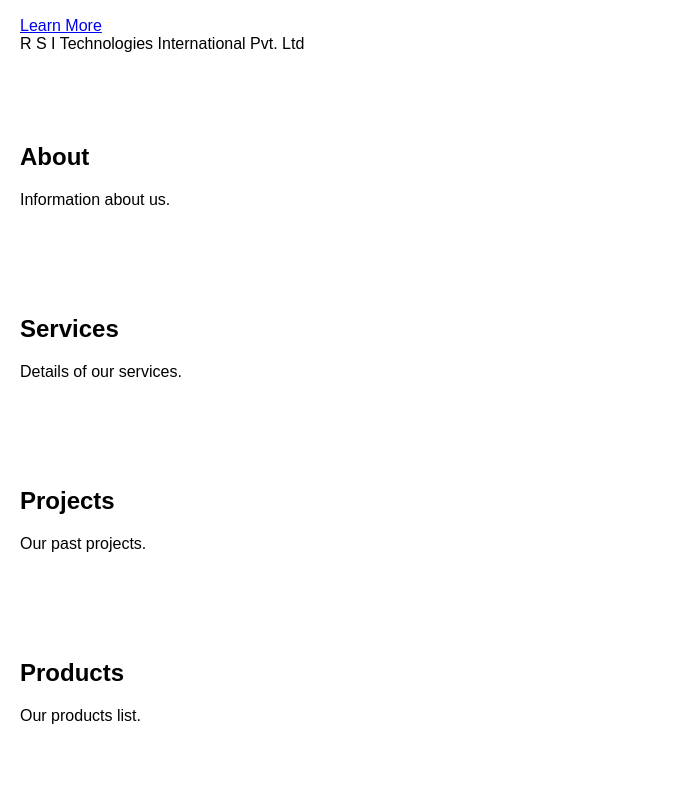
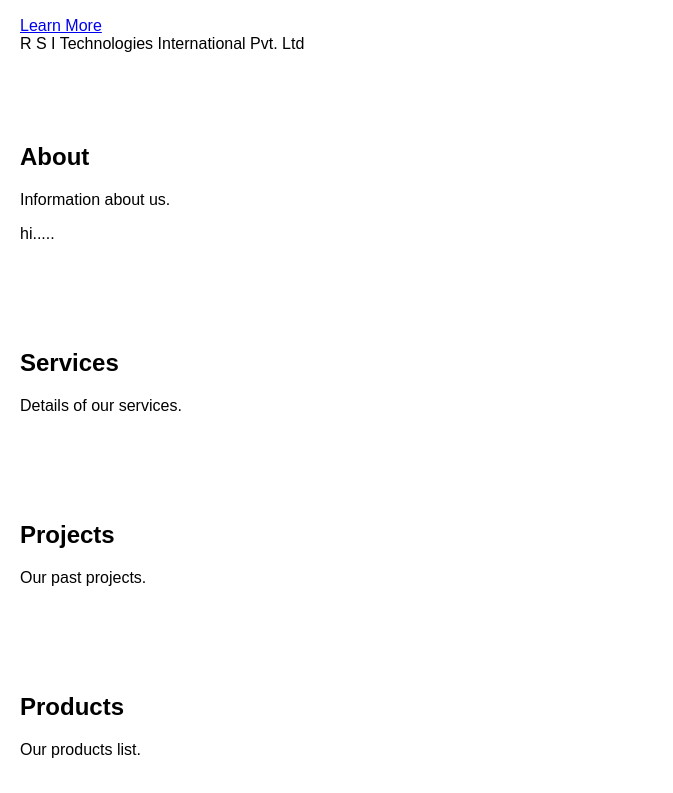
Before and after one commit to YuvinNavod/R-S-I-Technologies, a plain HTML site: page index.html in a window 1280 px wide. Shown: the part 155-948 px from the top of the page, without its empty margins (0-673 px from the left). Drawn offline with Linux system fonts and the light colour scheme; files whose address does not match are found by name.

Commit message:
for checking

```diff
--- a/index.html
+++ b/index.html
@@ -29,6 +29,7 @@
     <section id="about">
         <h1>About</h1>
         <p>Information about us.</p>
+        <p>hi.....</p>
     </section>
 
     <section id="services">
```
